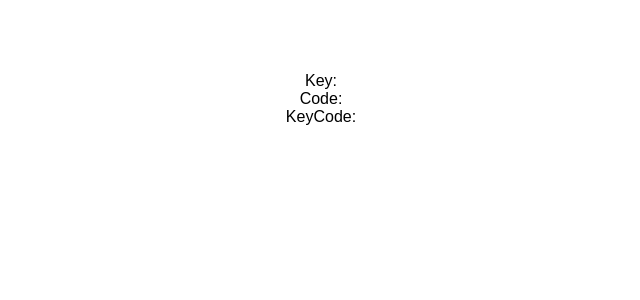
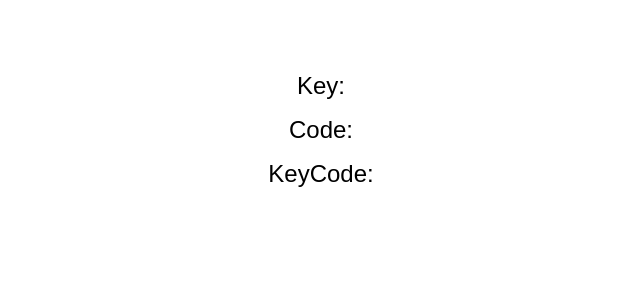
Before and after one commit to ilyasakin/event-watcher, a Vue app: page / in a window 1280 px wide. Shown: the top 300 px of the page, without its empty margins (319-959 px from the left). Built offline with nearby package versions, Linux system fonts and the light colour scheme.

Commit message:
Add sass support, little styling

```diff
--- a/package.json
+++ b/package.json
@@ -7,6 +7,7 @@
     "serve": "vite preview"
   },
   "dependencies": {
+    "sass": "^1.32.8",
     "vue": "^3.0.5"
   },
   "devDependencies": {
--- a/src/App.vue
+++ b/src/App.vue
@@ -23,7 +23,7 @@ const fireEvent = (e) => {
 };
 </script>
 
-<style>
+<style lang="scss">
 #app {
   padding: 2rem;
   font-family: --apple-system, sans-serif;
@@ -34,5 +34,12 @@ const fireEvent = (e) => {
   height: 100%;
   outline: none;
   box-sizing: border-box;
+  font-size: 1.5rem;
+  display: flex;
+  flex-direction: column;
+
+  div:not(:first-child) {
+    margin-top: 1rem;
+  }
 }
 </style>
```
Also changed, not shown: 1 other file (tests, documents, lock files or other folders).
